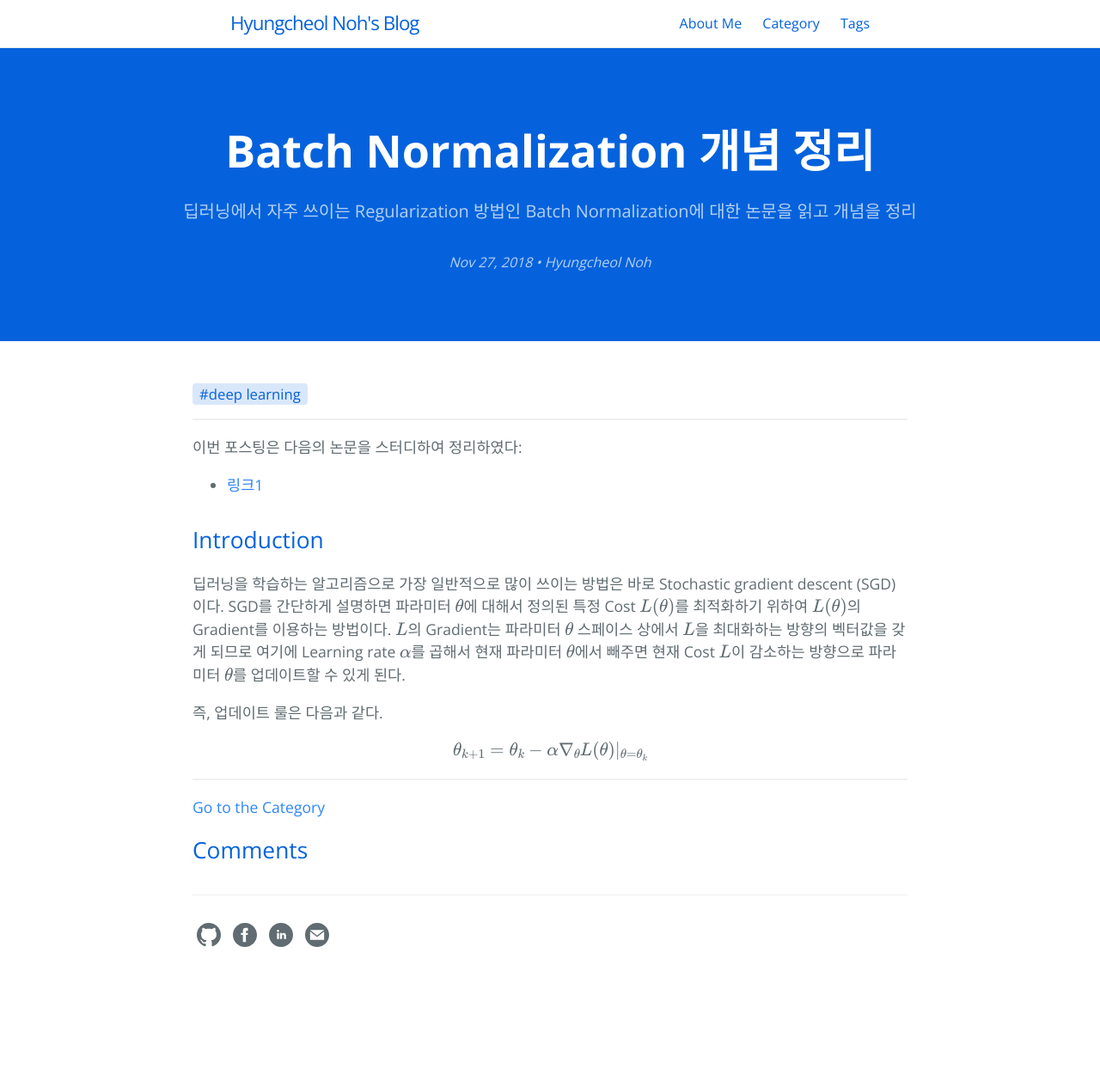
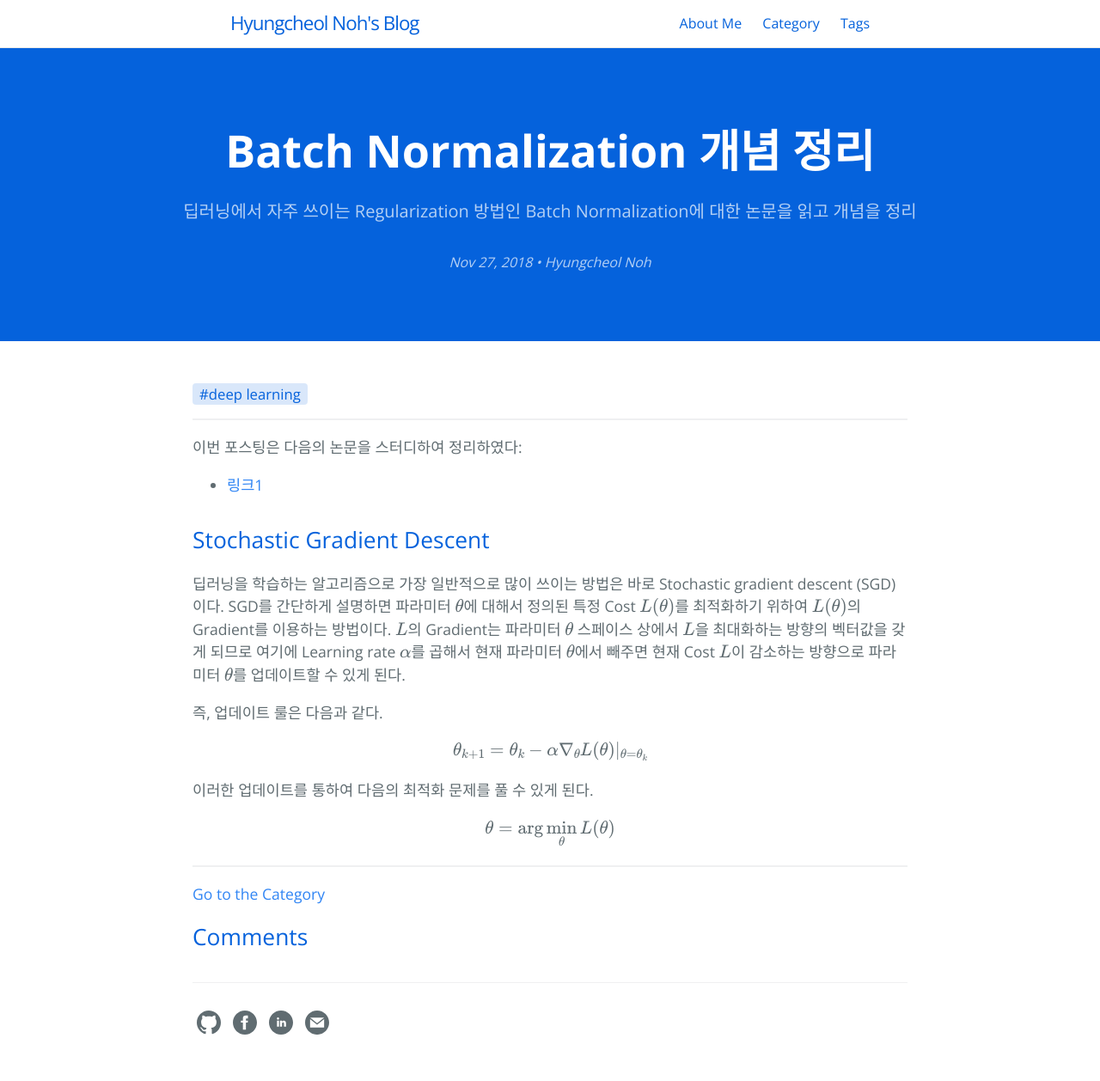
Before and after one commit to hcnoh/hcnoh.github.io, a Jekyll site: the page built from _posts/2018-11-27-batch-normalization.md, in a window 1280 px wide. Shown: the whole page at 86% size. Built offline with Jekyll 4.4.1, drawn with Linux system fonts in a browser that asks for light colours; formulas are drawn with MathJax 3; comment, search, counter and statistics services are not loaded; before the commit the page ends 1156 px from its top, so only the background shows below that.

Commit message:
Update 2018-11-27-batch-normalization.md

```diff
--- a/_posts/2018-11-27-batch-normalization.md
+++ b/_posts/2018-11-27-batch-normalization.md
@@ -16,9 +16,13 @@ permalink: /2018-11-27-batch-normalization
 이번 포스팅은 다음의 논문을 스터디하여 정리하였다:
 - [링크1](https://arxiv.org/abs/1502.03167)
 
-## Introduction
+## Stochastic Gradient Descent
 딥러닝을 학습하는 알고리즘으로 가장 일반적으로 많이 쓰이는 방법은 바로 Stochastic gradient descent (SGD)이다. SGD를 간단하게 설명하면 파라미터 $$\theta$$에 대해서 정의된 특정 Cost $$L(\theta)$$를 최적화하기 위하여 $$L(\theta)$$의 Gradient를 이용하는 방법이다. $$L$$의 Gradient는 파라미터 $$\theta$$ 스페이스 상에서 $$L$$을 최대화하는 방향의 벡터값을 갖게 되므로 여기에 Learning rate $$\alpha$$를 곱해서 현재 파라미터 $$\theta$$에서 빼주면 현재 Cost $$L$$이 감소하는 방향으로 파라미터 $$\theta$$를 업데이트할 수 있게 된다.
 
 즉, 업데이트 룰은 다음과 같다.
 
 $$ \theta_{k+1} = \theta_k - \alpha \nabla_{\theta} L(\theta) |_{\theta=\theta_k} $$
+
+이러한 업데이트를 통하여 다음의 최적화 문제를 풀 수 있게 된다.
+
+$$\theta = \arg \min_\theta L(\theta)$$
```
